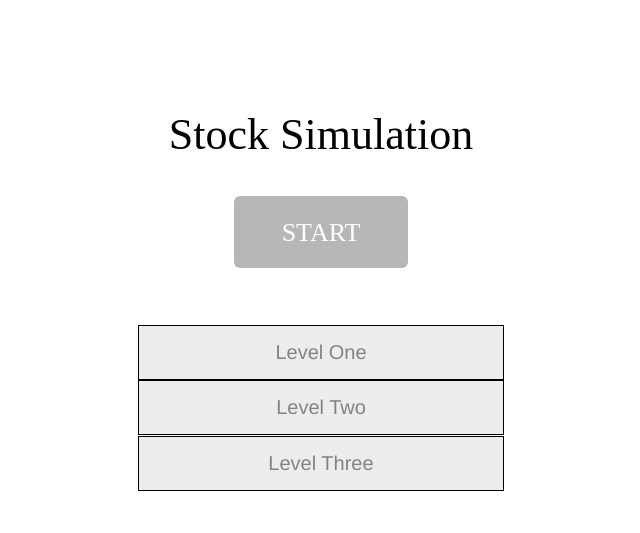
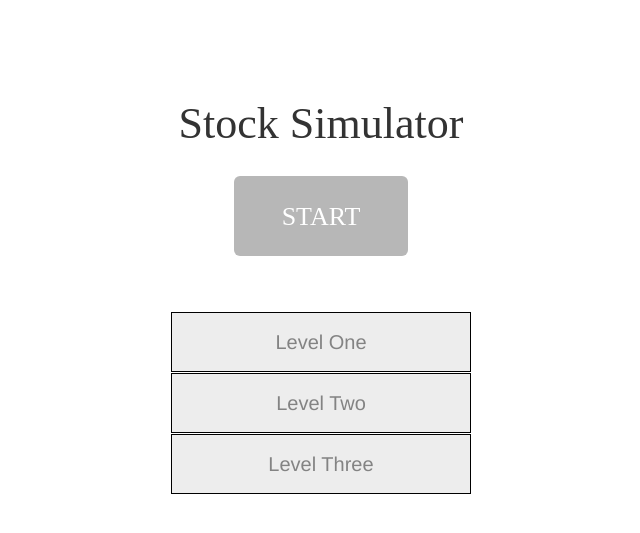
Before and after one commit to 2019aliu/UGAHacks, a Flask app: template andrew/templates/index.html in a window 1280 px wide. Shown: the top 533 px of the page, without its empty margins (319-959 px from the left). Run offline with Flask 2, Linux system fonts and the light colour scheme; the template is opened without the code that fills it, so the values that code supplies are empty; some libraries are stand-ins or nearby versions.

Commit message:
Update index.html

```diff
--- a/andrew/templates/index.html
+++ b/andrew/templates/index.html
@@ -1,6 +1,12 @@
 <!DOCTYPE html>
-<html>
+<html lang="en">
 <head>
+	<meta charset="utf-8">
+  	<meta name="viewport" content="width=device-width, initial-scale=1">
+	<link rel="stylesheet" href="https://maxcdn.bootstrapcdn.com/bootstrap/3.4.1/css/bootstrap.min.css">
+  	<script src="https://ajax.googleapis.com/ajax/libs/jquery/3.4.1/jquery.min.js"></script>
+  	<script src="https://maxcdn.bootstrapcdn.com/bootstrap/3.4.1/js/bootstrap.min.js"></script>
+
 	<style>
 		h1 {text-align:center;
 			font-family: "Arial Light";
@@ -47,7 +53,8 @@
 	</head>
 
 	<body>
-		<h1>Stock Simulation</h1>
+	  	<h1 class="display-4">Stock Simulator</h1>
+
 		<div class="center">
 			<ul>
 				<li> <a href={{ url_for('levOne')}} class="button1">START</a> </li>
```
